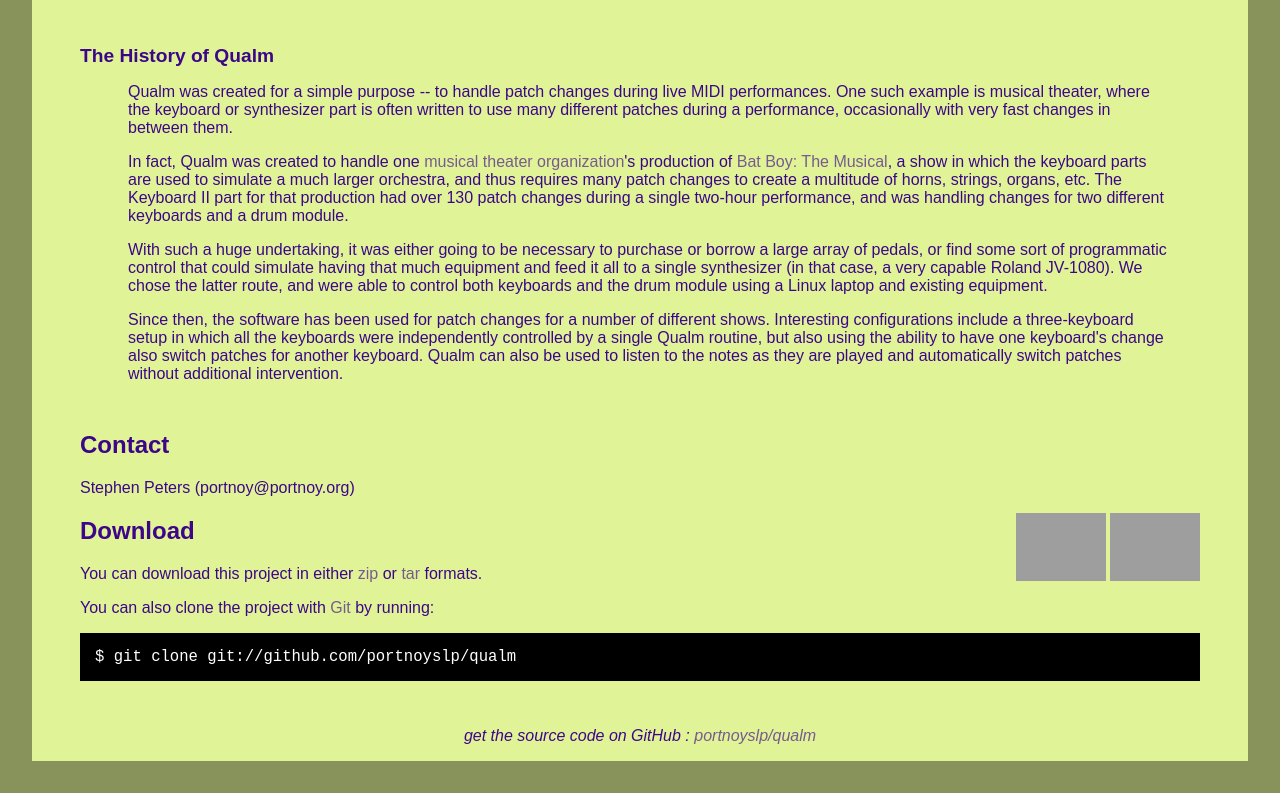
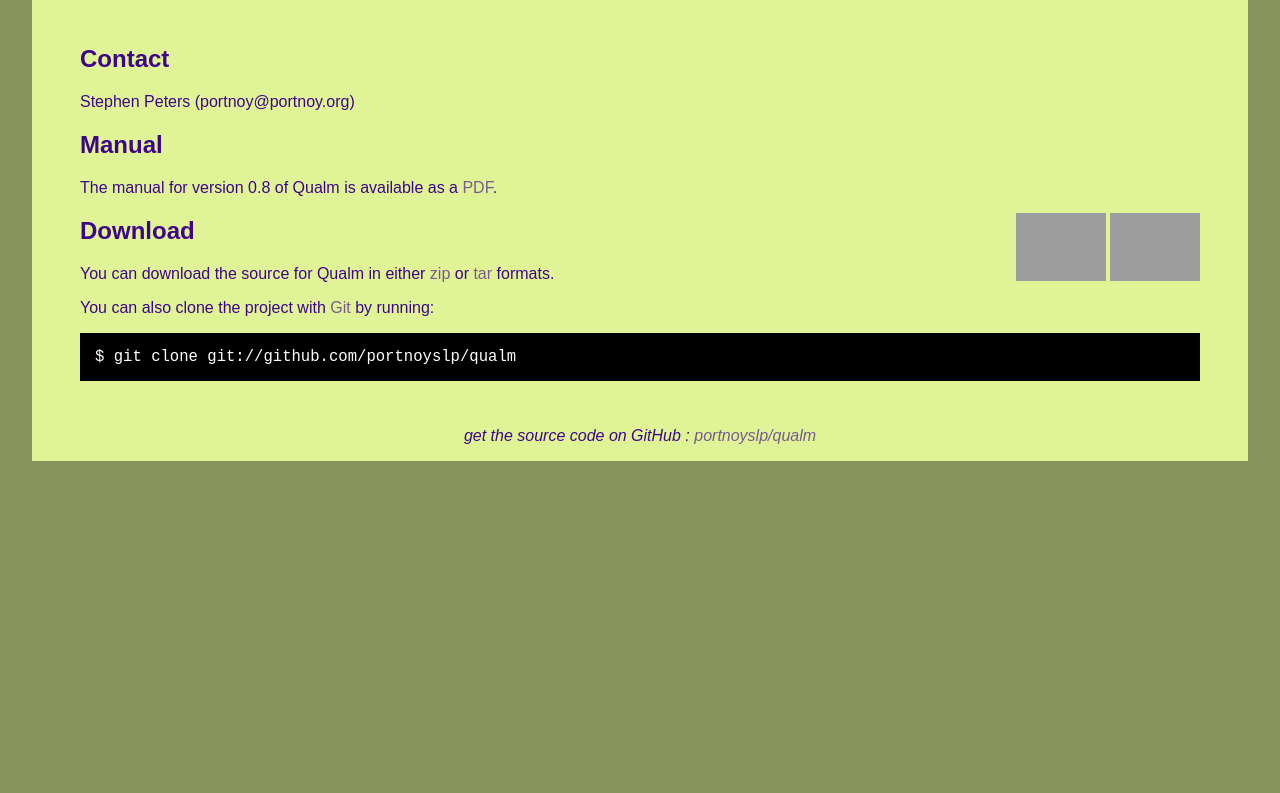
Before and after one commit to portnoyslp/qualm, a plain HTML site: page index.html in a window 1280 px wide. Shown: the part 1253-2046 px from the top of the page. After the commit the page ends 1746 px from the top, so only its background shows below. Drawn offline with Linux system fonts and the light colour scheme; grey boxes are pictures that could not be loaded.

Commit message:
Add manual to home page

```diff
--- a/index.html
+++ b/index.html
@@ -166,6 +166,7 @@
     </div>
 
 
+    <!--
     <div class="qna">
       <h2>The History of Qualm</h2>
 
@@ -207,9 +208,15 @@
         switch patches without additional intervention.</p>
 
     </div>
+    -->
 
     <h2>Contact</h2>
     <p>Stephen Peters (portnoy@portnoy.org)</p>
+
+    <h2>Manual</h2>
+    <p>
+      The manual for version 0.8 of Qualm is available as a <a href="./qualm-0.8-manual.pdf">PDF</a>.
+    </p>
 
     <div class="download">
       <a href="http://github.com/portnoyslp/qualm/zipball/master">
@@ -220,7 +227,7 @@
 
     <h2>Download</h2>
     <p>
-      You can download this project in either
+      You can download the source for Qualm in either
       <a href="http://github.com/portnoyslp/qualm/zipball/master">zip</a> or
       <a href="http://github.com/portnoyslp/qualm/tarball/master">tar</a> formats.
     </p>
```
Also changed, not shown: 1 other file.
